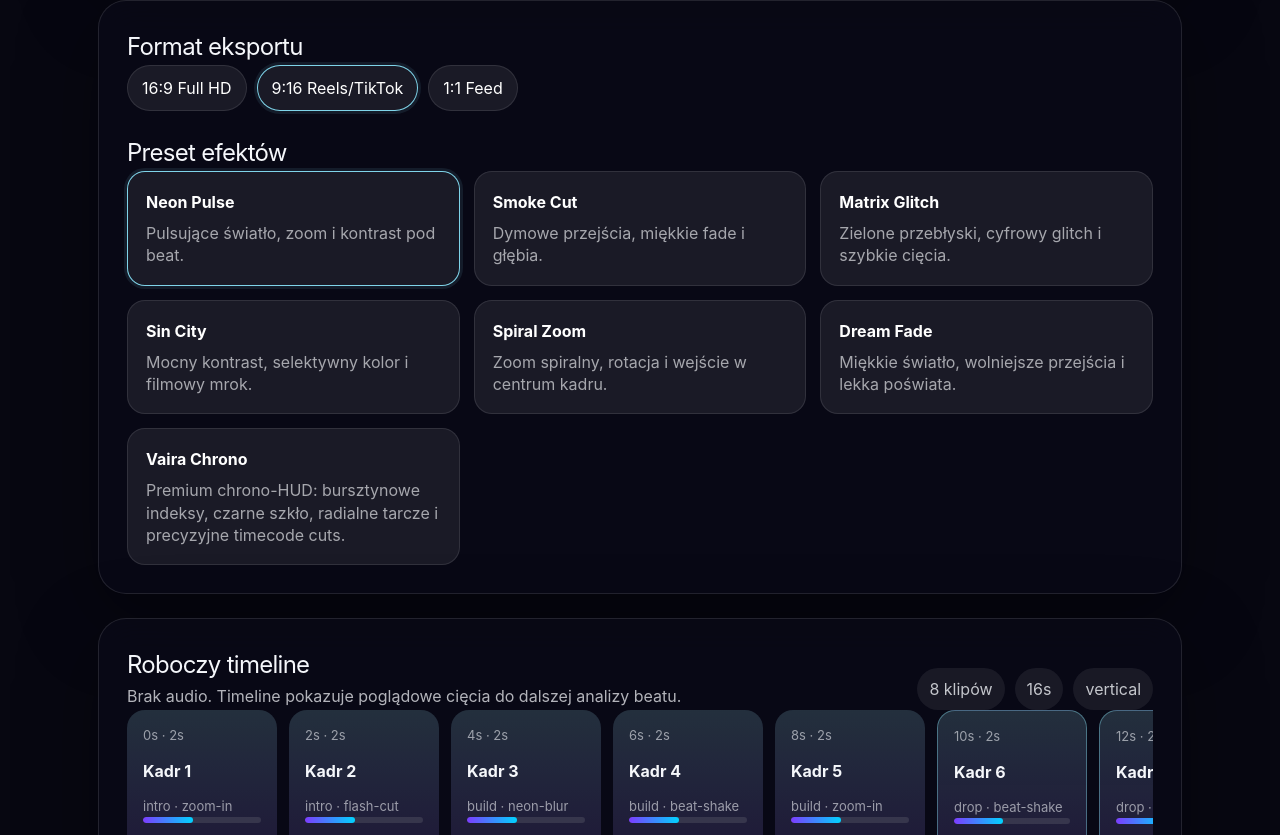
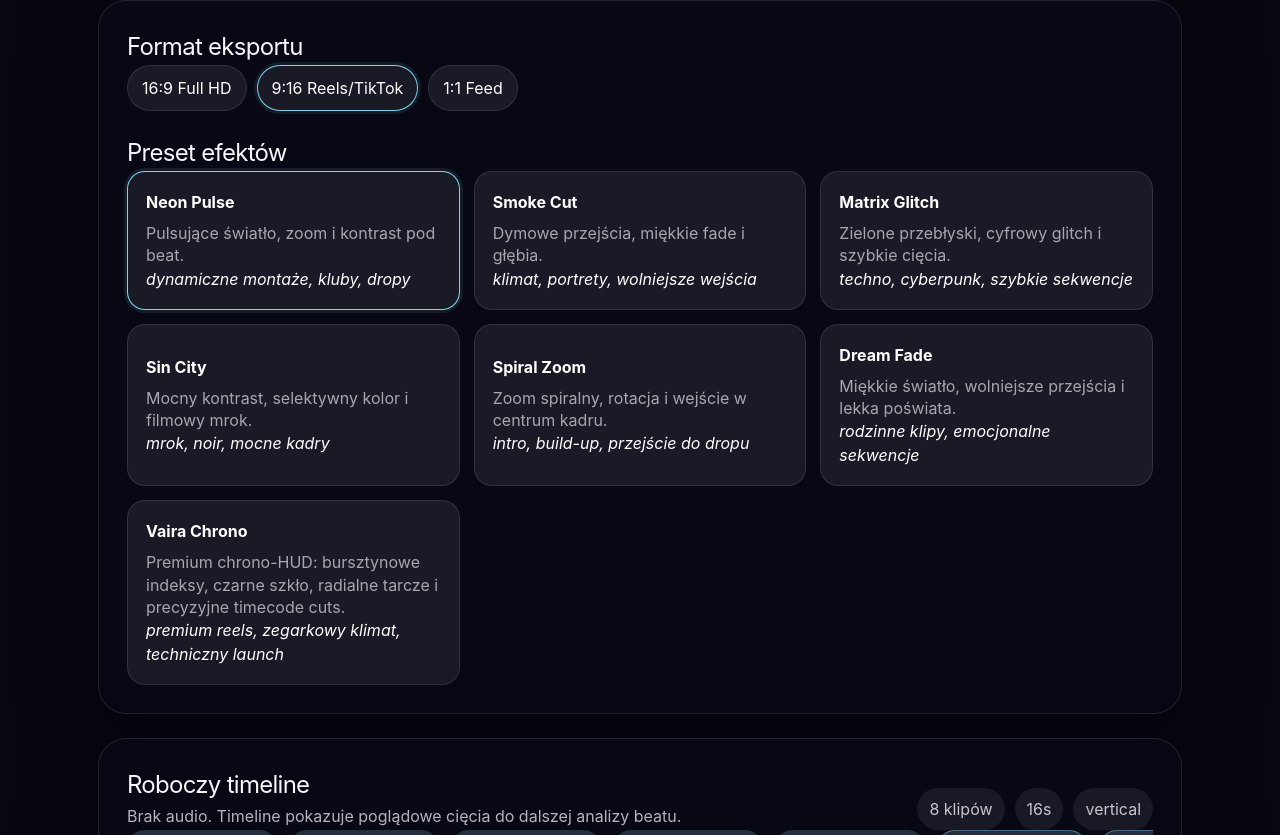
Before and after one commit to KumatyTomi/FotoBeat, a React (Vite) app: page / in a window 1280 px wide. Shown: the part 5025-5860 px from the top of the page. Built offline with nearby package versions, Linux system fonts and the light colour scheme.

Commit message:
Expose effect-specific UI classes

```diff
--- a/src/components/EffectCard.jsx
+++ b/src/components/EffectCard.jsx
@@ -1,8 +1,11 @@
 export default function EffectCard({ effect, active, onClick }) {
+  const className = ['effect-card', `effect-card-${effect.id}`, active ? 'active' : ''].filter(Boolean).join(' ');
+
   return (
-    <button className={active ? 'effect-card active' : 'effect-card'} onClick={onClick}>
+    <button className={className} onClick={onClick}>
       <strong>{effect.name}</strong>
       <span>{effect.description}</span>
+      {effect.bestFor && <em>{effect.bestFor}</em>}
     </button>
   );
 }
```
